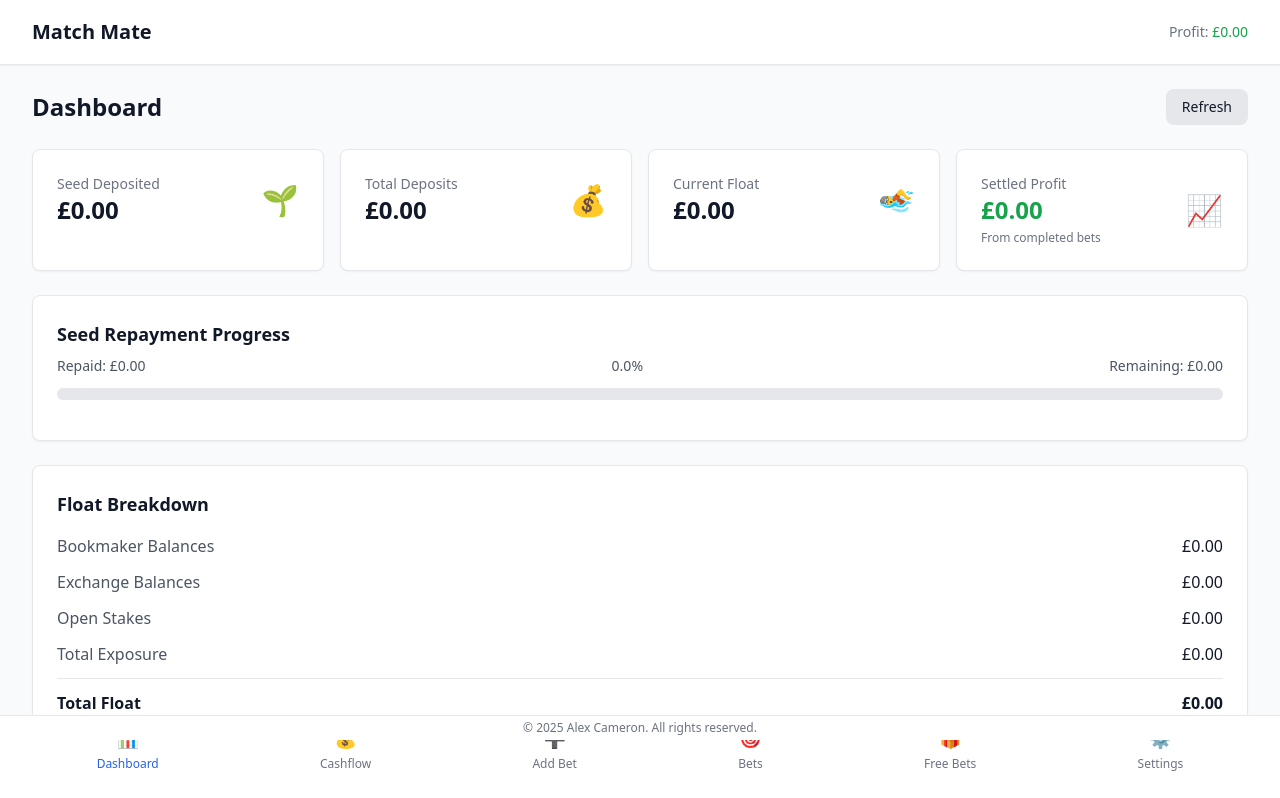
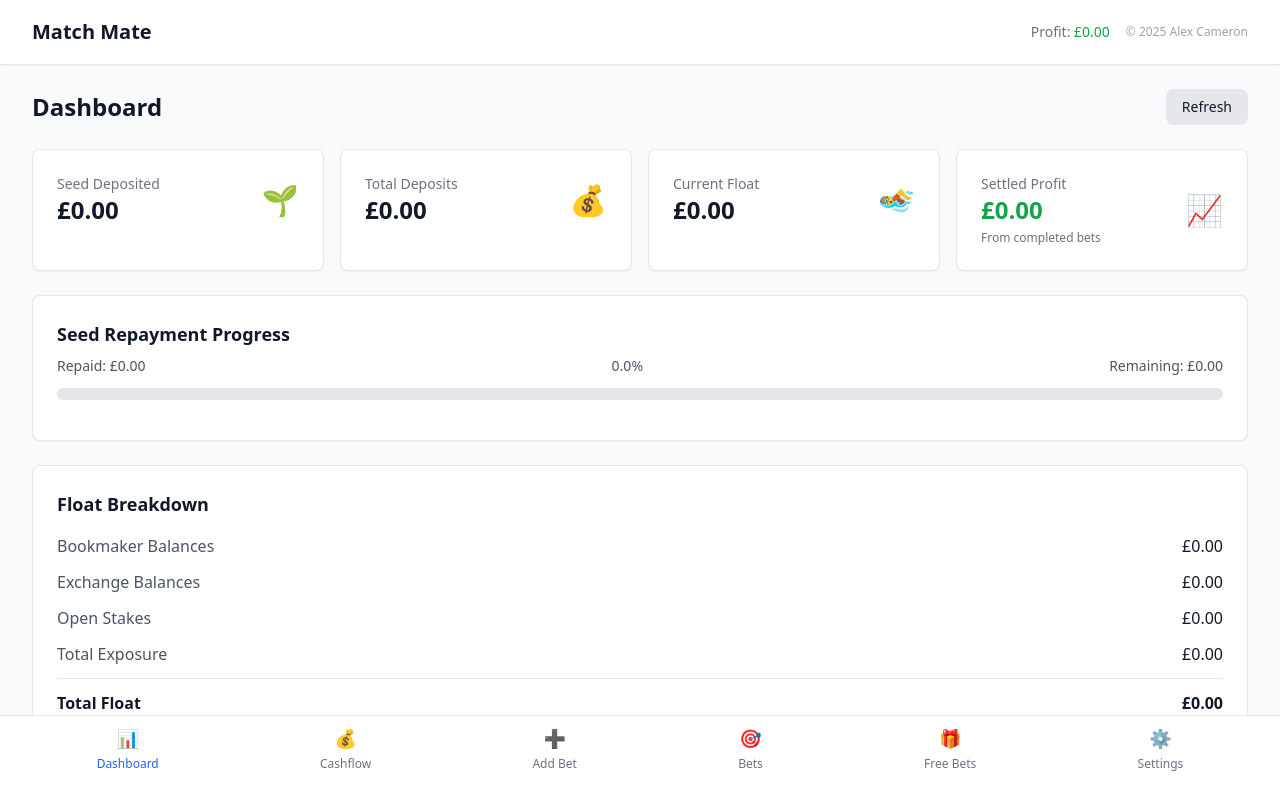
Before and after one commit to Alex-Depiqd/matchmate, a React (Vite) app: page / in a window 1280 px wide. Shown: the top 798 px of the page. Built offline with nearby package versions, Linux system fonts and the light colour scheme.

Commit message:
Add files via upload

```diff
--- a/src/App.jsx
+++ b/src/App.jsx
@@ -135,6 +135,9 @@ function App() {
                   £{settledProfit}
                 </span>
               </div>
+              <div className="text-xs text-gray-400">
+                © 2025 Alex Cameron
+              </div>
             </div>
           </div>
         </div>
@@ -167,17 +170,6 @@ function App() {
         </div>
       </nav>
 
-      {/* Copyright Notice */}
-      <div className="fixed bottom-0 left-0 right-0 bg-white border-t border-gray-200" style={{ bottom: '60px', zIndex: 10 }}>
-        <div className="max-w-7xl mx-auto px-4">
-          <div className="flex justify-center py-1">
-            <p className="text-xs text-gray-500">
-              © 2025 Alex Cameron. All rights reserved.
-            </p>
-          </div>
-        </div>
-      </div>
-
       {/* Bottom padding to account for fixed navigation */}
       <div className="h-32 pb-safe"></div>
     </div>
```
